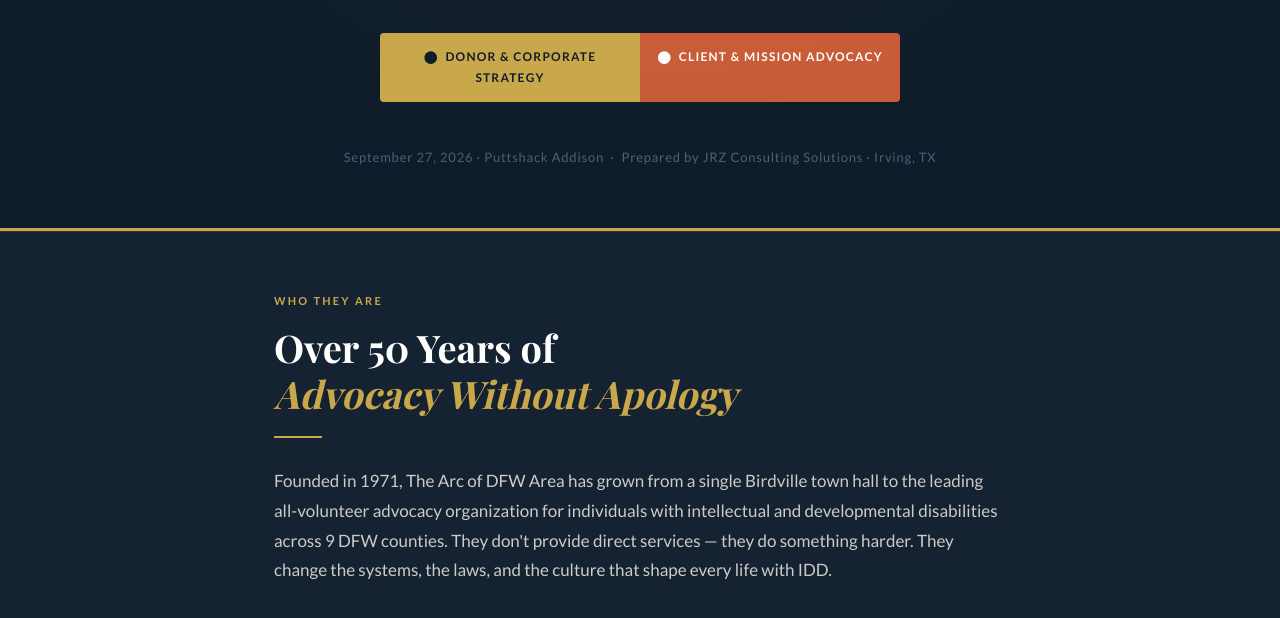
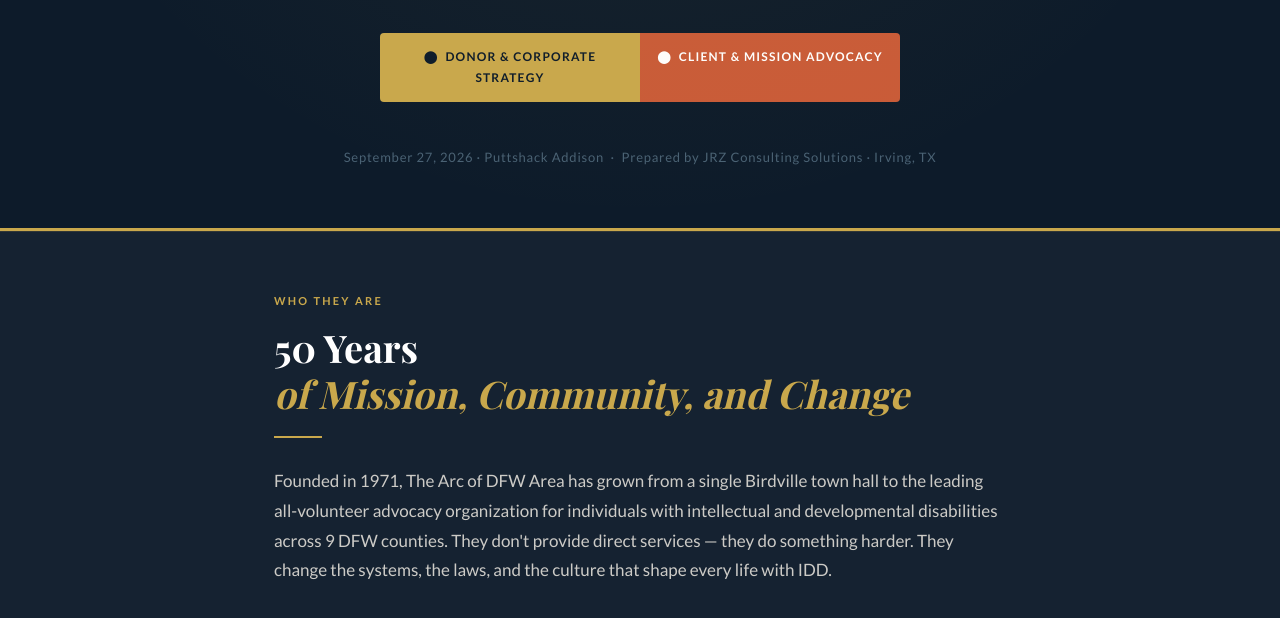
Before and after one commit to Zuba213213/arcofdfw, a plain HTML site: page index.html in a window 1280 px wide. Shown: the part 460-1078 px from the top of the page. Drawn offline with nearby package versions, Linux system fonts and the light colour scheme; a web font is replaced by a local one.

Commit message:
Update section title in about section

```diff
--- a/index.html
+++ b/index.html
@@ -142,7 +142,7 @@
 <div class="about-bg" id="about">
   <div class="section">
     <span class="eyebrow">Who They Are</span>
-    <h2 class="section-title">Over 50 Years of<br><em>Advocacy Without Apology</em></h2>
+    <h2 class="section-title">50 Years <br><em> of Mission, Community, and Change</em></h2>
     <hr class="gold-rule">
     <p class="section-body">Founded in 1971, The Arc of DFW Area has grown from a single Birdville town hall to the leading all-volunteer advocacy organization for individuals with intellectual and developmental disabilities across 9 DFW counties. They don't provide direct services — they do something harder. They change the systems, the laws, and the culture that shape every life with IDD.</p>
 
```
